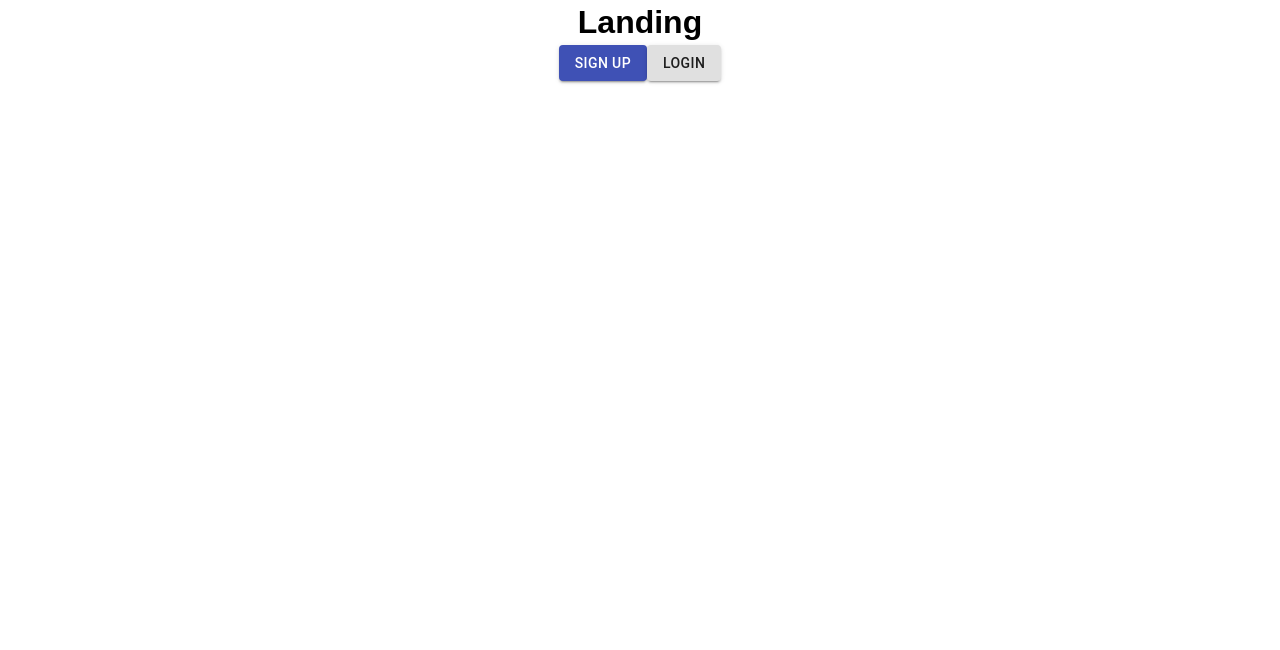
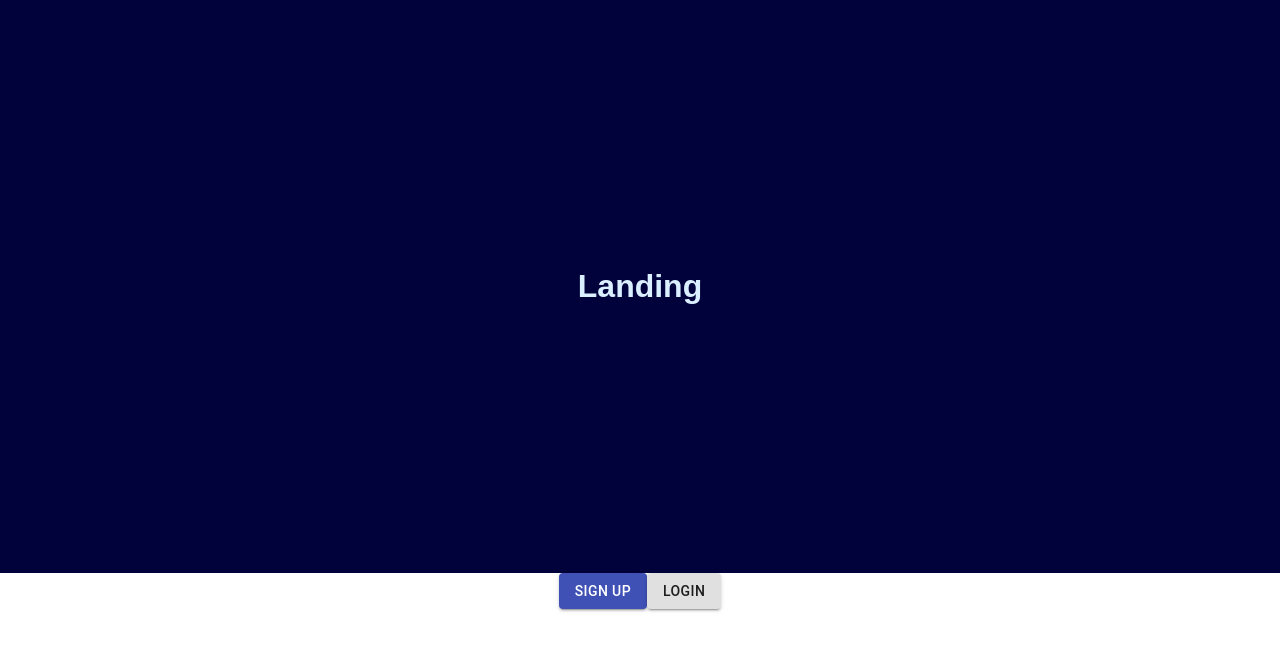
Before and after one commit to aggie-coding-club/stocks-frontend, a React (Create React App) app: page / in a window 1280 px wide. Shown: the top 650 px of the page. Built offline with nearby package versions, Linux system fonts and the light colour scheme.

Commit message:
header issue fixed and positioned good

```diff
--- a/src/App.css
+++ b/src/App.css
@@ -1,38 +1,20 @@
-.App {
-  text-align: center;
+* {
+  box-sizing: border-box;
+  margin: 0;
+  padding: 0;
+
 }
 
-.App-logo {
-  height: 40vmin;
-  pointer-events: none;
+html, body {
+
 }
 
-@media (prefers-reduced-motion: no-preference) {
-  .App-logo {
-    animation: App-logo-spin infinite 20s linear;
-  }
+body {
+  font-family: Arial, Helvetica, sans-serif;
+  line-height: 1.4;
 }
 
-.App-header {
-  background-color: #282c34;
-  min-height: 100vh;
-  display: flex;
-  flex-direction: column;
-  align-items: center;
-  justify-content: center;
-  font-size: calc(10px + 2vmin);
-  color: white;
+a {
+  color: #333;
+  text-decoration: none;
 }
-
-.App-link {
-  color: #61dafb;
-}
-
-@keyframes App-logo-spin {
-  from {
-    transform: rotate(0deg);
-  }
-  to {
-    transform: rotate(360deg);
-  }
-}
--- a/src/components/Landing.js
+++ b/src/components/Landing.js
@@ -2,13 +2,30 @@
 import { Button } from '@material-ui/core'
 
 class Landing extends Component {
+
 render() {
+
+  const headerStyle = {
+    textAlign: 'center',
+    padding: '33vh',
+    backgroundColor: '#01013b',
+    color: '#daefff'
+  }
+
+  const buttonStyle = {
+    textAlign: 'center'
+  }
   return (
     <div>
-      <h1>Landing</h1>
+      <header style={headerStyle}>
+        <h1>Landing</h1>
+      </header>
 
-      <Button variant="contained" color="primary"> Sign Up </Button>
-      <Button variant="contained"> Login </Button>
+      <div style={buttonStyle}>
+        <Button variant="contained" color="primary"> Sign Up </Button>
+        <Button variant="contained"> Login </Button>
+      </div>
+
   </div>
 
 
```
Also changed, not shown: 1 other file (tests, documents, lock files or other folders).
